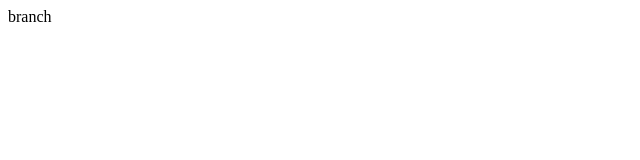
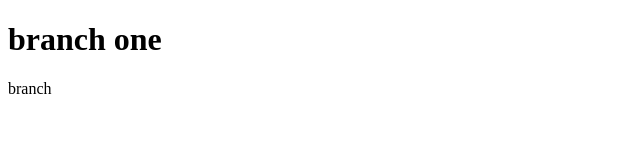
Before and after one commit to Ahmed-Soliman777/github-for-beginners, a plain HTML site: page index.html in a window 1280 px wide. Shown: the whole page, without its empty margins (0-640 px from the left). Drawn offline with Linux system fonts and the light colour scheme.

Commit message:
branch one

```diff
--- a/index.html
+++ b/index.html
@@ -6,6 +6,7 @@
     <title>Document</title>
 </head>
 <body>
+    <h1>branch one</h1>
     <div class="">branch</div>
 </body>
 </html>
```
